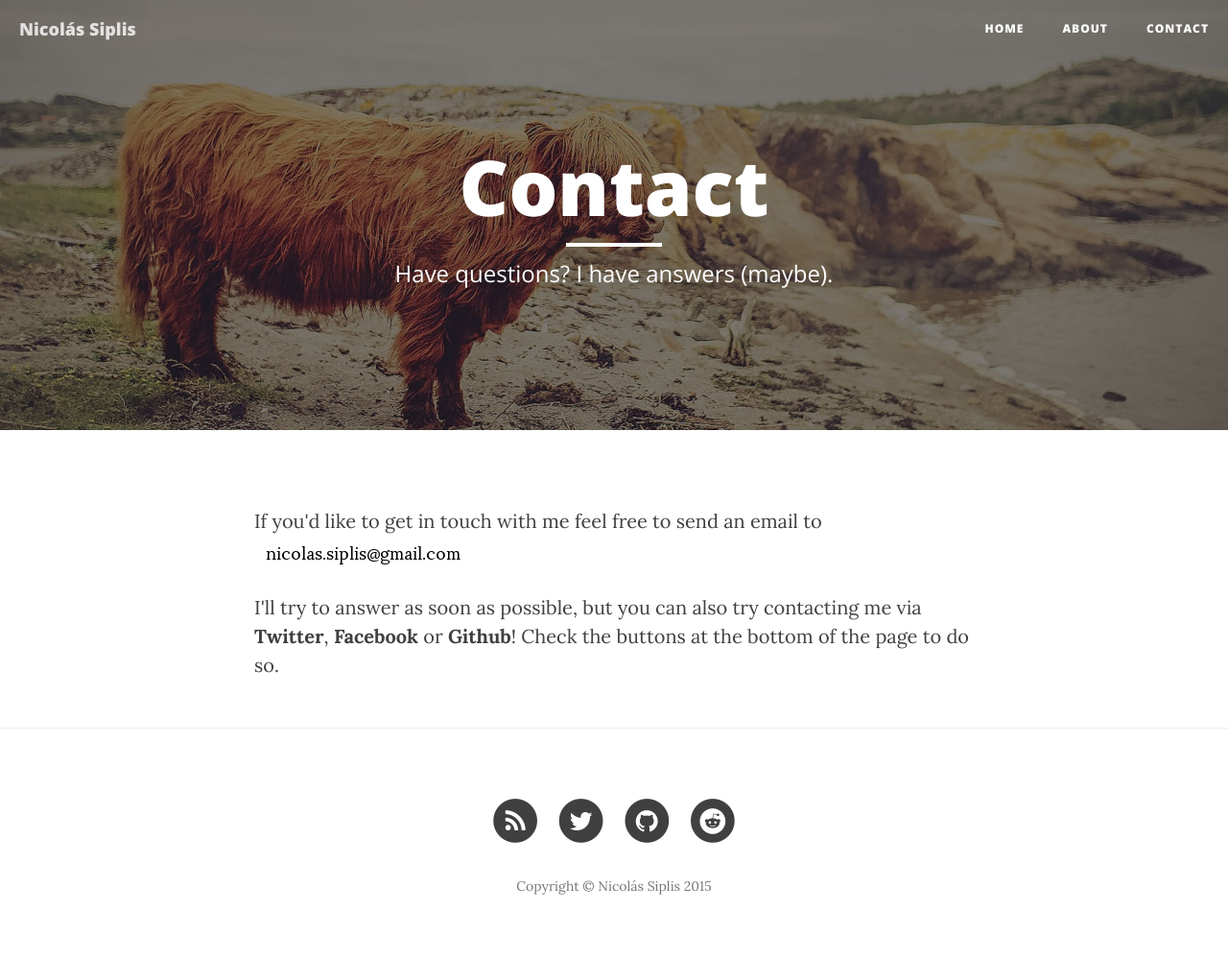
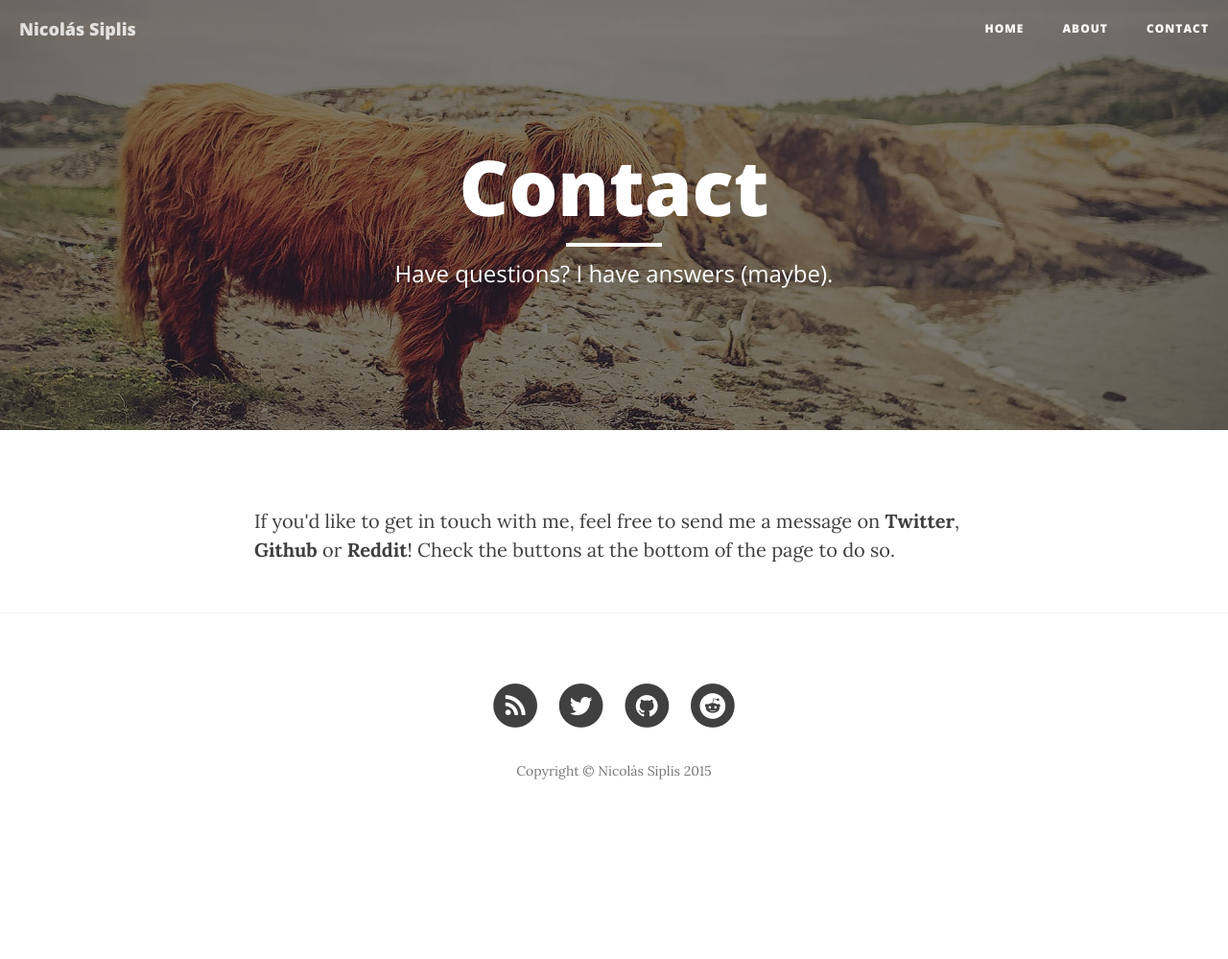
Before and after one commit to nicolas-siplis-zz/nicolas-siplis.github.io, a Jekyll site: the page built from contact.html, in a window 1280 px wide. Shown: the whole page at 96% size. Built offline with Jekyll 4.4.1, drawn with Linux system fonts in a browser that asks for light colours; nearby versions of some CDN libraries; after the commit the page ends 900 px from its top, so only the background shows below that.

Commit message:
Changed contact form

```diff
--- a/contact.html
+++ b/contact.html
@@ -5,6 +5,4 @@ description: "Have questions? I have answers (maybe)."
 header-img: "img/contact-bg.jpg"
 ---
 
-<p>
-    If you'd like to get in touch with me feel free to send an email to <img src="/img/mail.png" style="vertical-align:middle">
-<p>I'll try to answer as soon as possible, but you can also try contacting me via <b>Twitter</b>, <b>Facebook</b> or <b>Github</b>! Check the buttons at the bottom of the page to do so.</p>
+<p>If you'd like to get in touch with me, feel free to send me a message on <b>Twitter</b>, <b>Github</b> or <b>Reddit</b>! Check the buttons at the bottom of the page to do so.</p>
```
